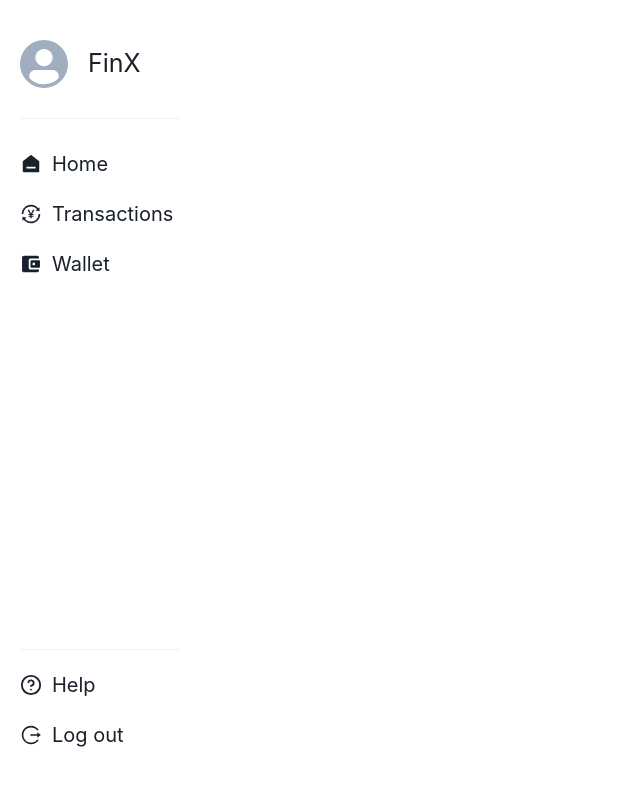
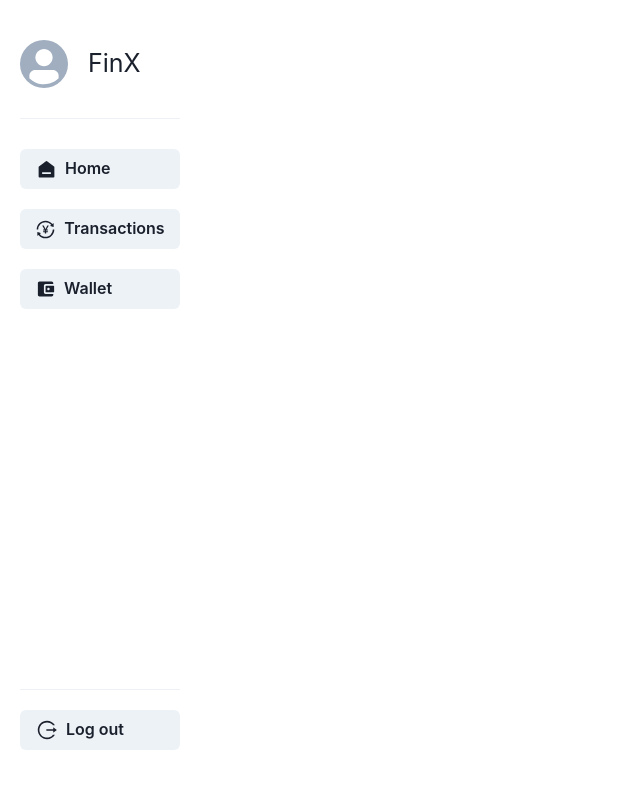
Before and after one commit to Svencap/finance_dashboard, a Next.js app: page /navbar/Navbar in a window 1280 px wide. Shown: the top 788 px of the page, without its empty margins (0-640 px from the left). Built offline with nearby package versions, Linux system fonts and the light colour scheme; no server answers.

Commit message:
fix links

```diff
--- a/pages/header/Header.tsx
+++ b/pages/header/Header.tsx
@@ -46,7 +46,7 @@ const Header: FC<HeaderProps> = ({ title }) => {
             </MenuButton>
             <MenuList>
               <MenuGroup title="Profile">
-                <Link as={NextLink} href="/profile">
+                <Link as={NextLink} href="/profile" _hover={{ textDecoration: "none" }}>
                   <MenuItem minH="48px">
                     <Image
                       boxSize="2rem"
--- a/pages/navbar/Navbar.tsx
+++ b/pages/navbar/Navbar.tsx
@@ -5,8 +5,9 @@ import styles from "../../styles/Navbar.module.scss";
 import { RiHome6Fill } from "react-icons/ri";
 import { IoMdWallet } from "react-icons/io";
 import { AiOutlineTransaction, AiOutlineLogout } from "react-icons/ai";
-import { Link } from "@chakra-ui/react";
+import { Link, Button } from "@chakra-ui/react";
 import { useRouter } from "next/router";
+import NextLink from "next/link";
 
 interface NavbarProps {}
 
@@ -21,7 +22,11 @@ const Navbar: FC<NavbarProps> = () => {
     <div className={styles.container}>
       <div className={styles.headNav}>
         <div className={styles.logo}>
-          <Link href="/" className={styles.logo}>
+          <Link
+            href="/"
+            className={styles.logo}
+            _hover={{ textDecoration: "none" }}
+          >
             <Avatar />
             FinX
           </Link>
@@ -30,29 +35,59 @@ const Navbar: FC<NavbarProps> = () => {
         <nav className={styles.nav}>
           <ul className={styles.ul}>
             <li id="1" className={styles.elList}>
-              <RiHome6Fill size={22} />
-              Home
+              <Link as={NextLink} href="/" _hover={{ textDecoration: "none" }}>
+                <Button
+                  leftIcon={<RiHome6Fill size={21} />}
+                  width="160px"
+                  justifyContent="flex-start"
+                >
+                  Home
+                </Button>
+              </Link>
             </li>
             <li id="2" className={styles.elList}>
-              <AiOutlineTransaction size={22} />
-              Transactions
+              <Link
+                as={NextLink}
+                href="/transactions"
+                _hover={{ textDecoration: "none" }}
+              >
+                <Button
+                  leftIcon={<AiOutlineTransaction size={21} />}
+                  width="160px"
+                >
+                  {/* <AiOutlineTransaction size={22} /> */}
+                  Transactions
+                </Button>
+              </Link>
             </li>
             <li id="3" className={styles.elList}>
-              <IoMdWallet size={22} />
-              Wallet
+              <Link
+                as={NextLink}
+                href="/wallet"
+                _hover={{ textDecoration: "none" }}
+              >
+                <Button
+                  leftIcon={<IoMdWallet size={20} />}
+                  width="160px"
+                  justifyContent="flex-start"
+                >
+                  Wallet
+                </Button>
+              </Link>
             </li>
           </ul>
         </nav>
       </div>
       <div className={styles.navContainer}>
         <Divider />
-        <div className={styles.footer}>
-          <FiHelpCircle size={22} />
-          Help
-        </div>
         <div className={styles.footer} onClick={logOut}>
-          <AiOutlineLogout size={22} />
-          Log out
+          <Button
+            leftIcon={<AiOutlineLogout size={22} />}
+            width="160px"
+            justifyContent="flex-start"
+          >
+            Log out
+          </Button>
         </div>
       </div>
     </div>
```
